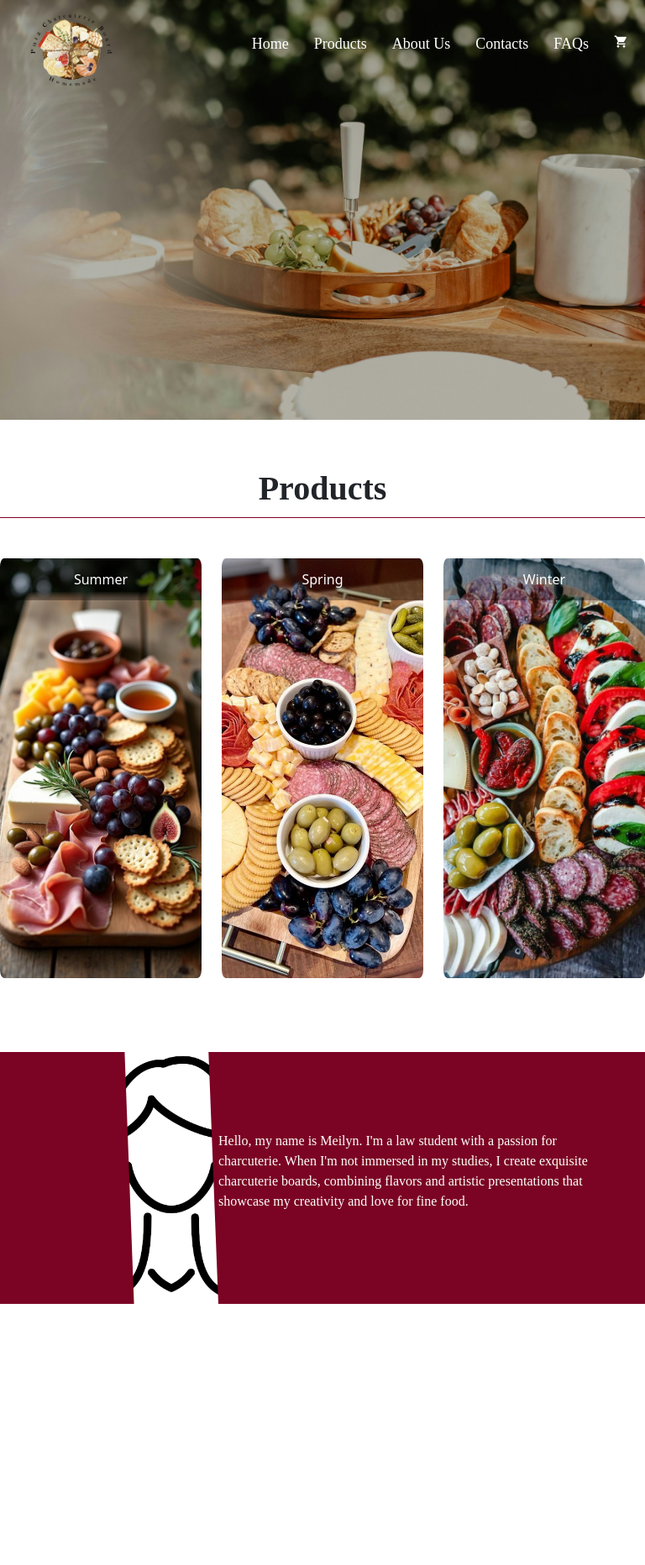
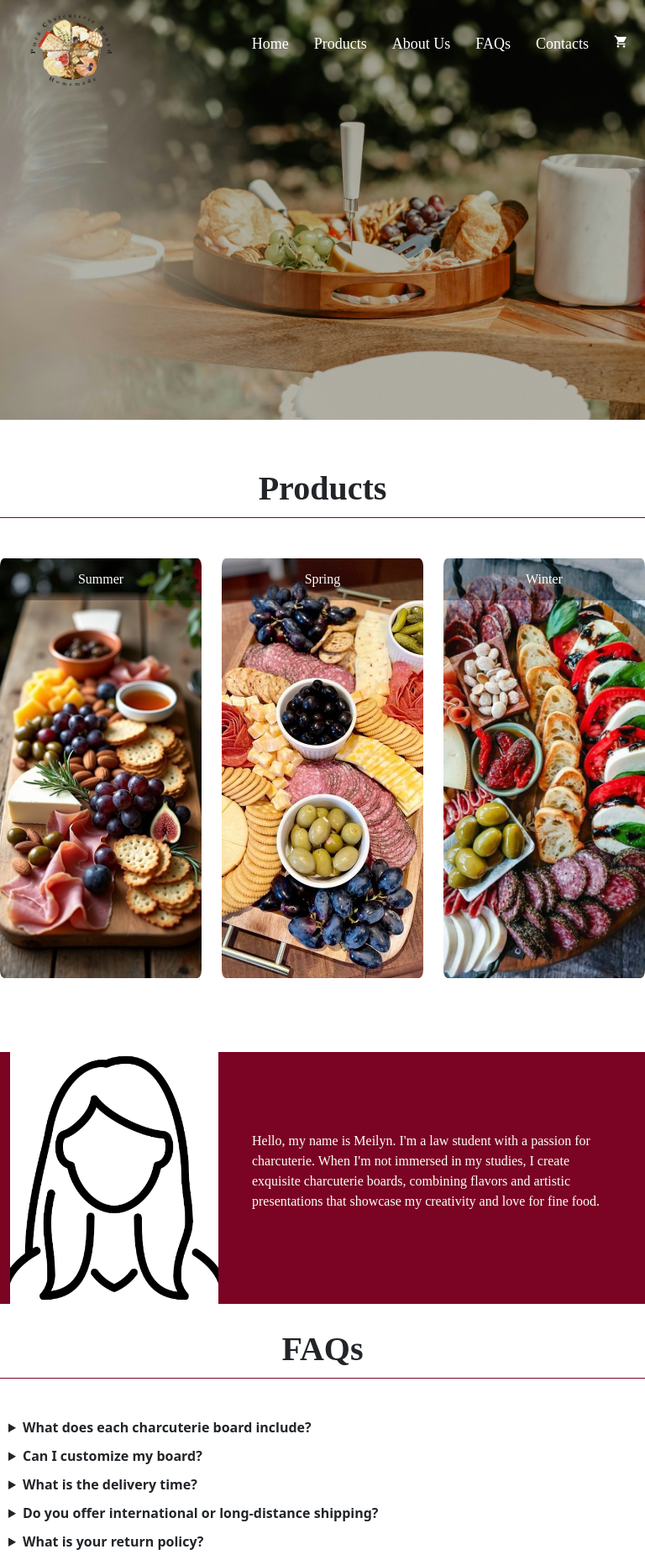
Before and after one commit to Banshe666/Final_Project_Lunch, a Django app: page / in a window 768 px wide. Shown: the whole page at 84% size. Before the commit the page ends 1553 px from the top, so only its background shows below. Run offline with Django 5.2, Linux system fonts and the light colour scheme.

Commit message:
new sections added

```diff
--- a/main_webapp/static/css/style.css
+++ b/main_webapp/static/css/style.css
@@ -241,6 +241,7 @@ header.scrolled .nav_class ul li a:hover{
   display: flex;
   align-items: center;
   justify-content: center;
+  font-family: 'Cascadia Code';
 }
 
 .summer .flip-card-back {
@@ -279,6 +280,7 @@ header.scrolled .nav_class ul li a:hover{
   display: flex;
   align-items: center;
   justify-content: center;
+  font-family: 'Cascadia Code';
 }
 
 .spring .flip-card-back {
@@ -318,6 +320,7 @@ header.scrolled .nav_class ul li a:hover{
   display: flex;
   align-items: center;
   justify-content: center;
+  font-family: 'Cascadia Code';
 }
 
 .winter .flip-card-back {
@@ -408,9 +411,8 @@ header.scrolled .nav_class ul li a:hover{
   margin-right: 40px;
 }
 
-@media (max-width: 767px){
-
-  #about_us_div .about_us_div_picture{
+@media (max-width: 767px) {
+  #about_us_div .about_us_div_picture {
     background-image: url('../img/woman.png');
     background-repeat: no-repeat;
     background-position: center;
@@ -420,6 +422,71 @@ header.scrolled .nav_class ul li a:hover{
     width: 70%;
     clip-path: none;
     justify-self: center;
-    }
+    border: none;
+    margin-top: 0;
+    margin-bottom: 0;
+    transform: translateZ(0);
+  }
+}
 
+@media (min-width: 768px) and (max-width: 1224px) {
+  #about_us_div .about_us_div_picture {
+    background-image: url('../img/woman.png');
+    background-repeat: no-repeat;
+    background-position: center;
+    background-size: cover;
+    box-sizing: border-box;
+    height: 100%;
+    width: 100%;
+    clip-path: none;
+    justify-self: center;
+    padding: 0;
+    border: none;
+    margin-top: 0;
+    margin-bottom: 0;
+    transform: translateZ(0);
+  }
+
+  #about_us_div .about_us_div_description {
+    color: #fff;
+    font-family: 'Cascadia Code';
+    margin-top: 0;
+    margin-left: 40px;
+  }
 }
+
+#FAQs_Questions {
+  padding-left: 90px;
+  padding-right: 15px;
+  margin-top: 20px;
+}
+
+
+#FAQs_Questions details {
+  margin-top: 10px;
+}
+
+.details_class_master summary {
+  cursor: pointer;
+  font-weight: bold;
+}
+
+.details_class_master p {
+  margin: 0.5rem 0 0 1rem;
+}
+
+@media (max-width: 767px){
+  #FAQs_Questions {
+    padding-left: 10px !important;
+    padding-right: 15px;
+    margin-top: 20px;
+  }
+}
+
+@media (min-width: 768px) and (max-width: 1240px){
+  #FAQs_Questions {
+    padding-left: 10px !important;
+    padding-right: 15px;
+    margin-top: 20px;
+  }
+}
--- a/main_webapp/templates/main_webapp/index.html
+++ b/main_webapp/templates/main_webapp/index.html
@@ -18,8 +18,8 @@
           <li><a href="#">Home</a></li>
           <li><a href="#products">Products</a></li>
           <li><a href="#about_us_div">About Us</a></li>
+          <li><a href="#FAQs_Questions">FAQs</a></li>
           <li><a href="#">Contacts</a></li>
-          <li><a href="#">FAQs</a></li>
           <li><a href="#"><i class="material-icons">shopping_cart</i></a></li>
         </ul>
       </nav>
@@ -116,6 +116,50 @@
           </div>
         </div>
       </section>
+      <h2 class="product_name">FAQs</h2>
+      <section id = 'FAQs_Questions' class="container-fluid py-3">
+        <details class="details_class_master">
+          <summary>What does each charcuterie board include?</summary>
+          <p>Our charcuterie boards feature a carefully curated selection of cheeses, cured meats, fresh fruits, nuts, and jams, all artfully arranged on an artisanal board.</p>
+        </details>
+
+        <details class="details_class_master" >
+          <summary>Can I customize my board?</summary>
+          <p>Yes, we offer customization options to suit your tastes and preferences. You can choose specific items or select from our suggested combinations via our customization form.</p>
+        </details>
+
+        <details class="details_class_master">
+          <summary>What is the delivery time?</summary>
+          <p>We typically deliver within 3 to 5 business days within our service area.</p>
+        </details>
+
+        <details class="details_class_master">
+          <summary>Do you offer international or long-distance shipping?</summary>
+          <p>No, our deliveries are strictly local and cover a radius of up to 25 miles from our location.</p>
+        </details>
+
+        <details class="details_class_master">
+          <summary>What is your return policy?</summary>
+          <p>If your charcuterie board arrives in less than perfect condition, we offer returns or refunds within 15 days of purchase. Please refer to our returns policy for more details.</p>
+        </details>
+
+      </section>
+      <section id = 'contact-us' class="container-fluid py-0">
+        <div class="row align-items-center g-0">
+          <div class="col-md-5 contact-container">
+            <div class="contact-container-second">
+            </div>
+          </div>
+          <div class ="col-md-2 logo-container">
+            <div class ="logo-container-second">
+            </div>
+          </div>
+          <div class ="col-md-5 newsletter-container">
+            <div class = "newsletter-container-second">
+            </div>
+          </div>
+        </div>
+      </section>
       <button class='btn-flotante material-icons'>shopping_cart</button>
     </main>
     <script src="{% static 'script/script_scroll.js' %}" defer></script>
```
